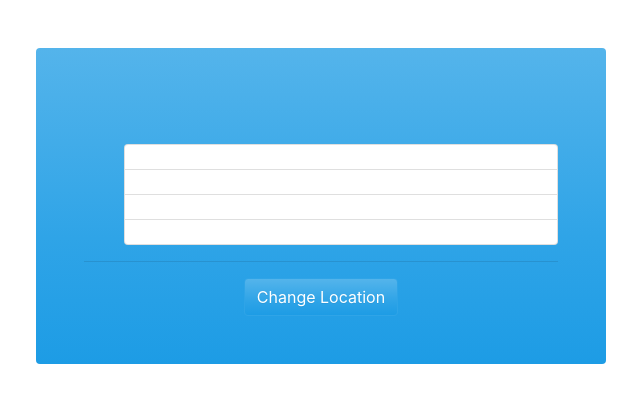
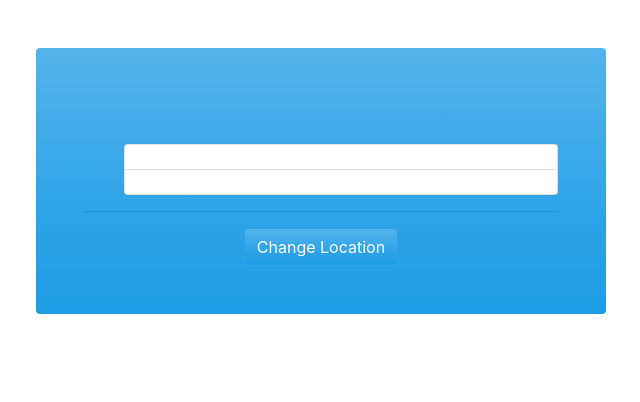
Before and after one commit to Danielwinship/weatherJS, a plain HTML site: page index.html in a window 1280 px wide. Shown: the whole page, without its empty margins (319-959 px from the left). Drawn offline with nearby package versions, Linux system fonts and the light colour scheme.

Commit message:
Removed unused li

```diff
--- a/index.html
+++ b/index.html
@@ -17,8 +17,6 @@
         <img id="w-icon">
         <ul class="list group mt-3" id="w-details">
           <li class="list-group-item" id="w-humidity"></li>
-          <li class="list-group-item" id="w-dewpoint"></li>
-          <li class="list-group-item" id="w-feels-like"></li>
           <li class="list-group-item" id="w-wind"></li>
         </ul>
         <hr>
```
